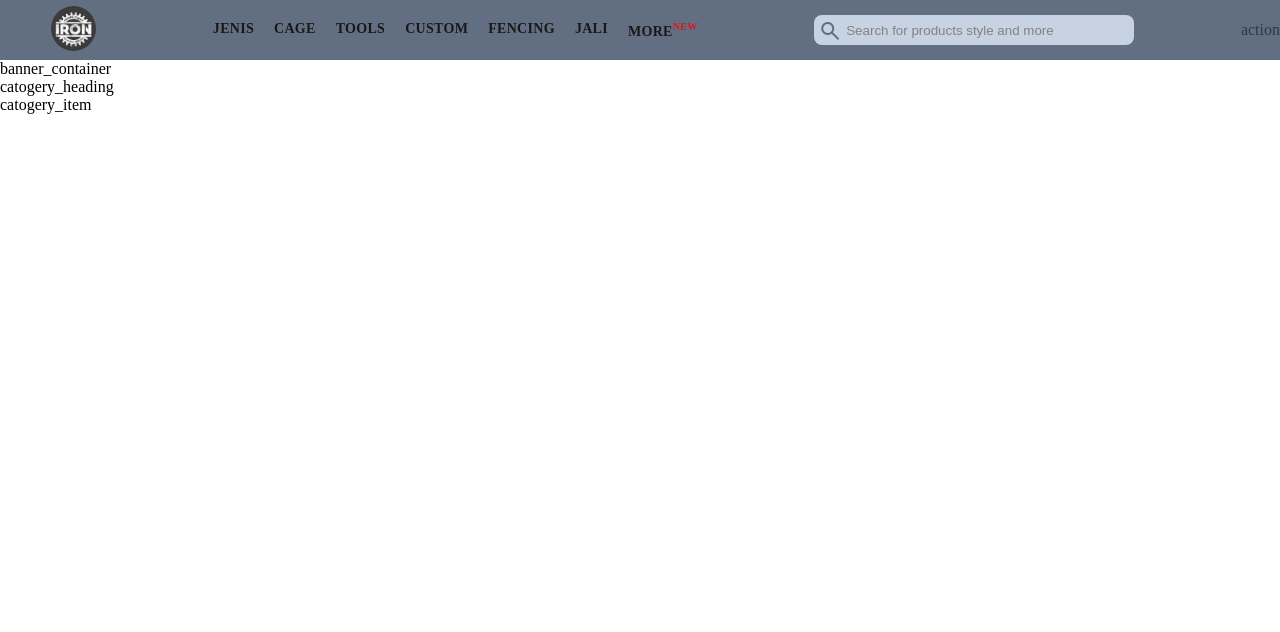
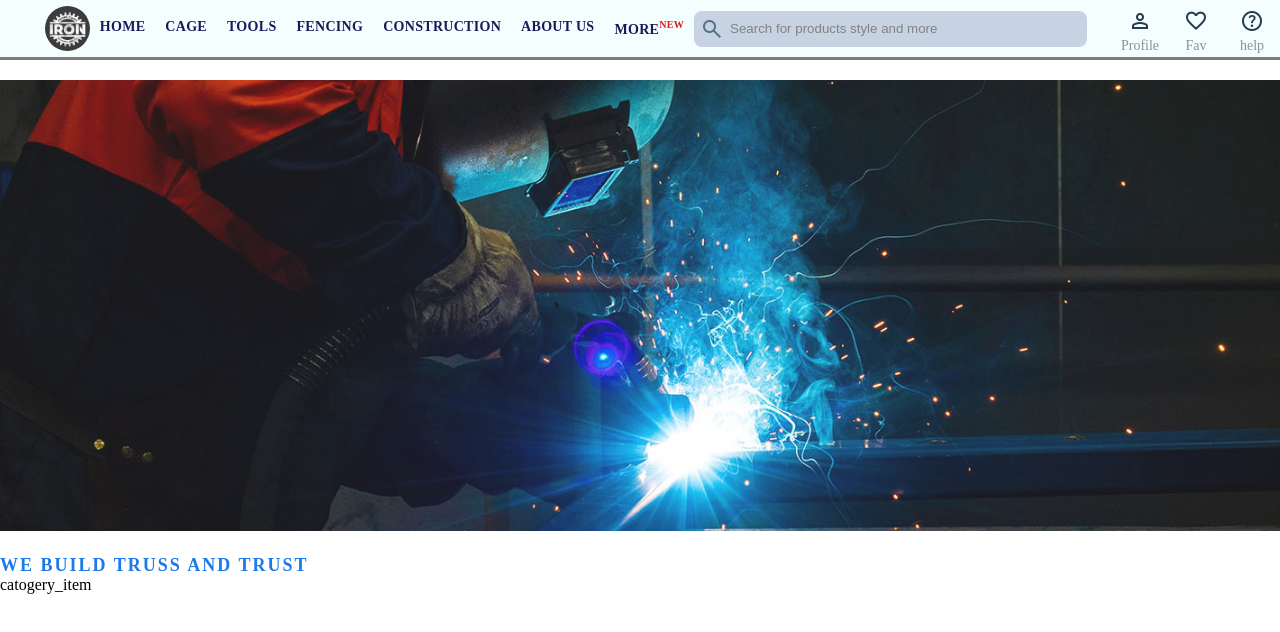
Before and after one commit to Jenisp69/first-project, a plain HTML site: page index.html in a window 1280 px wide. Drawn offline with nearby package versions, Linux system fonts and the light colour scheme.

Commit message:
adding css to nav bar

```diff
--- a/index.css
+++ b/index.css
@@ -7,35 +7,61 @@
 
 header{
     display: flex;
-    background-color: rgb(82, 95, 116);
+    background-color: rgb(244, 254, 255);
     justify-content: space-between;
     align-items: center;
     color: rgb(13, 40, 60);
     height: 60px;
     opacity: 0.9;
+    border-bottom: 3px solid rgb(114, 110, 110);
+
+
 }
 
 .logo{
     width: 45px;
     border-radius: 50%;
+    position: relative;
+    top: 2px;
+    margin-left: 32px;
 
 }
 .logo_container{
-    margin-left: 4%;
+    margin-left: 1%;
 }
+
+.logo_container:hover{
+    opacity: 0.8;
+
+}
+
 .nav_bar{
     display: flex;
-    min-width: 500px;
+    min-width: 550px;
     justify-content: space-between;
+
+border-bottom: 2px solid transparent;
+
+
 }
 .nav_bar a{
     text-decoration: none;
-    color: rgb(0, 0, 0);
+    color: rgb(0, 1, 72);
     letter-spacing: .3px;
     font-size: 14px;
     font-weight: 600;
     text-transform: uppercase;
     margin: 10px;
+    padding: 15px 0 13.5px 0;
+    transition: 0.2s;
+
+}
+
+.nav_bar :hover{
+color: rgb(124, 96, 150);
+font-size: 110%;
+border-bottom: 2px solid rgb(40, 112, 193);
+
 }
 
 .nav_bar a sup{
@@ -49,25 +75,130 @@ header{
 display: flex;
 min-width: 320px;
 align-items: center;
+
+    min-width: 120px;
+    display: flex;
+    flex-shrink: 1;
+    flex-grow: 1;
+    max-width: 560px;
 }
 
 
 .search_input{
     background-color: hsl(217, 32%, 82%);
     color: black;
+    border : 0px;
+    border-radius: 0px 8px 8px 0px;
+    height: 36px;
+
+    min-width: 121px;
+    display: flex;
+    flex-shrink: 1;
     flex-grow: 1;
-    height: 30px;
-    border : 0px;
-    border-radius: 0px 8px 8px 0px ;
+}
+
+
+.search-icon{
+    color:rgb(67, 99, 126);
+    background-color: hsl(217, 32%, 82%);
+    height: 36px;
+    padding: 6px;
+    justify-content: center;
+    border-radius: 8px 0px 0px 8px  ;
+}
+
+
+.search_input::placeholder{
+    justify-content: center;
+}
+
+
+
+.search_bar:hover{
+    opacity: 0.7;
+        }
+
+.material-symbols-outlined {
+  font-variation-settings:
+  'FILL' 0,
+  'wght' 400,
+  'GRAD' 0,
+  'opsz' 24
+}
+
+.action_container{
+    display: flex;
+    flex-direction: column;
+    align-items: center;
+    min-width: 46px;
+    margin: 5px;
+
+    cursor: pointer;
+
 
 }
 
+.action_bar{
+    display: flex;
+    justify-content: space-evenly;
+    min-width: 140px;
+}
 
-.material-symbols-outlined{
-    color:rgb(67, 99, 126);
-    background-color: hsl(217, 32%, 82%);
-    height: 30px;
-    padding: 4px;
-    border-radius: 8px 0px 0px 8px  ;
+
+.profile-text,.fav-text,.help-text{
+    color: rgba(46, 71, 74, 0.633);
+    font-size: 14px;
+    transition: 0.1s;
+    font-weight: normal;
+}
+.profilebox{
+    margin-left: 30px;
+}
+
+
+.icon{
+    transition: 0.3s;
+    margin: 5px;
 
 }
+.action_container:hover{
+    background-color: rgba(191, 191, 191, 0.375);
+    justify-content: center;
+}
+
+.action_container:hover .txt{
+    font-size: 9px;
+    margin: 0;
+    padding: 0;
+
+}
+
+.action_container:hover .icon{
+
+font-size: 170%;
+color: rgb(100, 148, 175);
+}
+
+.action_container:hover .fav{
+color: red;
+}
+
+
+
+
+
+
+
+.banner{
+    width: 100%;
+    opacity: 0.9;
+    margin: 20px 0;
+}
+
+.catogery_heading{
+    text-transform: uppercase;
+    color: rgb(28, 121, 235);
+    font-weight: 800;
+    letter-spacing: 2px;
+    font-size: 18px;
+}
--- a/index.html
+++ b/index.html
@@ -1,41 +1,68 @@
 <!DOCTYPE html>
 <html lang="en">
+
 <head>
-    <title>MINTRA CLONE</title>
+    <title>Samrat iron</title>
     <link rel="stylesheet" href="index.css">
 </head>
+
 <body>
     <header>
 
         <div class="logo_container">
-        <a href="#"><img class="logo" src="images/iron logo.jpeg" alt="logo"></a>
+            <a href="#"><img class="logo" src="images/iron logo.jpeg" alt="logo"></a>
 
-        <link rel="stylesheet" href="https://fonts.googleapis.com/css2?family=Material+Symbols+Outlined:opsz,wght,FILL,GRAD@20..48,100..700,0..1,-50..200&icon_names=search" />
+            <link rel="stylesheet"
+                href="https://fonts.googleapis.com/css2?family=Material+Symbols+Outlined:opsz,wght,FILL,GRAD@20..48,100..700,0..1,-50..200" />
 
-</div>
+
+        </div>
         <nav class="nav_bar">
-            <a href="#">Jenis</a>
+            <a href="#">Home</a>
             <a href="#">Cage</a>
             <a href="#">Tools</a>
-            <a href="#">Custom</a>
             <a href="#">fencing</a>
-            <a href="#">Jali</a>
+            <a href="#">construction</a>
+            <a href="#">about us</a>
             <a href="#">More<sup>new</sup></a>
+        </nav>
 
-        </nav>
+
         <div class="search_bar">
-           <span class="material-symbols-outlined"> search </span>
-           <input type="text" class="search_input" placeholder="Search for products style and more">
+            <label class="material-symbols-outlined search-icon" for="search-icon"> search </label>
+            <input type="text" class="search_input" id="search-icon" placeholder="Search for products style and more">
+        </div>
+
+
+        <div class="action_bar">
+
+            <div class="action_container profilebox">
+                <span class="material-symbols-outlined icon"> person</span>
+                <span class="profile-text txt">Profile</span>
+            </div>
+
+            <div class="action_container favbox">
+                <span class="material-symbols-outlined icon fav"> Favorite</span>
+                <span class="fav-text txt">Fav</span>
+            </div>
+
+            <div class="action_container helpbox">
+                <span class="material-symbols-outlined icon">help</span>
+                <span class="help-text txt">help</span>
+            </div>
 
         </div>
-        <div class="action_bar">action</div>
+
 
     </header>
     <main>
-        <div class="banner_container">banner_container</div>
-        <div class="catogery_heading">catogery_heading</div>
+        <div class="banner_container">
+            <img class="banner" src="images/metal main-banner.jpg" alt="long">
+        </div>
+        <div class="catogery_heading">we build truss and trust</div>
         <div class="catogery_item">catogery_item</div>
     </main>
     <footer></footer>
 </body>
+
 </html>
```
Also changed, not shown: images/metal main-banner.jpg (added).
